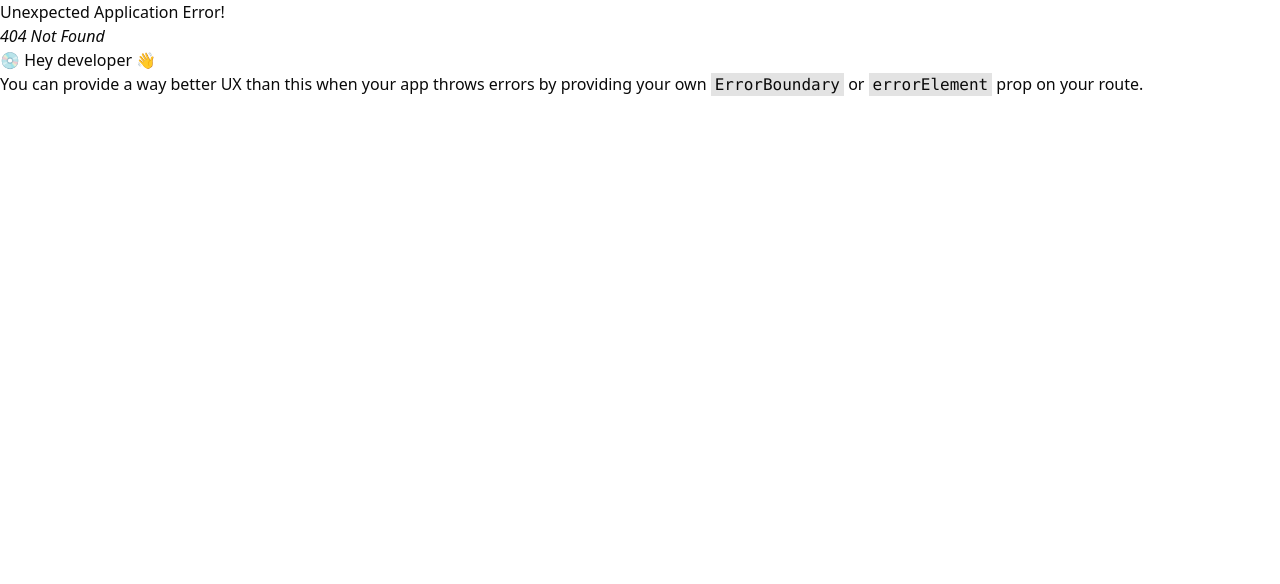
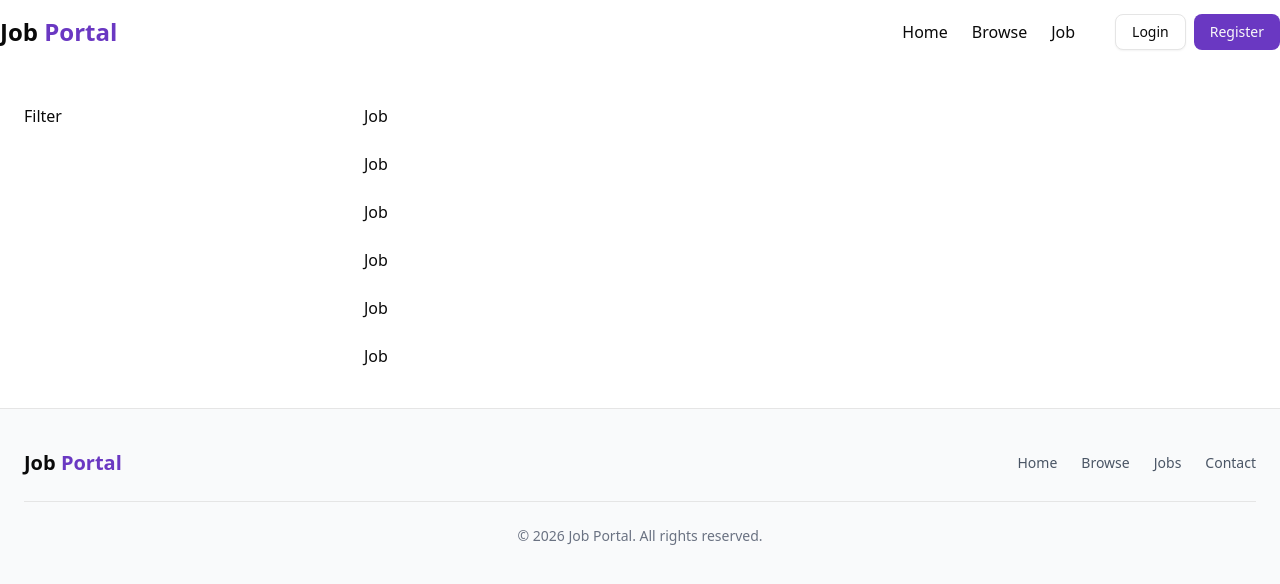
Before and after one commit to keysh123/JobHunt, a React app in the folder frontend/: page /jobs in a window 1280 px wide. Before the commit this address had no page. Shown: the top 584 px of the page. Built offline with nearby package versions, Linux system fonts and the light colour scheme; the HTML template or start-up script is replaced by a standard one.

Commit message:
frontend footer , layout , job page

```diff
--- a/frontend/src/App.jsx
+++ b/frontend/src/App.jsx
@@ -1,27 +1,27 @@
 import React from "react";
-import Navbar from "./components/components_lite/Navbar";
 import { createBrowserRouter, RouterProvider } from "react-router-dom";
+
 import Login from "./components/authetication/Login";
 import Register from "./components/authetication/Register";
 import Home from "./components/components_lite/Home";
+import Jobs from "./components/components_lite/Jobs";
+import Layout from "./components/components_lite/Layout";
+
+const appRouter = createBrowserRouter([
+  {
+    path: "/",
+    element: <Layout />,
+    children: [
+      { path: "/", element: <Home /> },
+      { path: "/login", element: <Login /> },
+      { path: "/register", element: <Register /> },
+      { path: "/jobs", element: <Jobs /> }
+    ]
+  }
+]);
 
 const App = () => {
-  const appRouter = createBrowserRouter([
-    { path: "/", element: <Home /> },
-    {
-      path: "/login",
-      element: <Login />,
-    },
-    {
-      path: "/register",
-      element: <Register />,
-    },
-  ]);
-  return (
-    <>
-     <RouterProvider router={appRouter}></RouterProvider>
-    </>
-  );
+  return <RouterProvider router={appRouter} />;
 };
 
 export default App;
--- /dev/null
+++ b/frontend/src/components/components_lite/Filter.jsx
@@ -0,0 +1,9 @@
+import React from 'react'
+
+const Filter = () => {
+  return (
+    <div>Filter</div>
+  )
+}
+
+export default Filter
--- a/frontend/src/components/components_lite/Footer.jsx
+++ b/frontend/src/components/components_lite/Footer.jsx
@@ -0,0 +1,35 @@
+import React from "react";
+
+const Footer = () => {
+  return (
+    <footer className="bg-gray-50 border-t">
+      <div className="max-w-7xl mx-auto px-6 py-10">
+
+        <div className="flex flex-col md:flex-row justify-between items-center gap-4">
+
+          {/* Logo / Name */}
+          <h1 className="text-xl font-bold">
+            Job <span className="text-[#6A38C2]">Portal</span>
+          </h1>
+
+          {/* Links */}
+          <ul className="flex gap-6 text-sm text-gray-600">
+            <li className="hover:text-[#6A38C2] cursor-pointer">Home</li>
+            <li className="hover:text-[#6A38C2] cursor-pointer">Browse</li>
+            <li className="hover:text-[#6A38C2] cursor-pointer">Jobs</li>
+            <li className="hover:text-[#6A38C2] cursor-pointer">Contact</li>
+          </ul>
+
+        </div>
+
+        {/* Divider */}
+        <div className="border-t mt-6 pt-6 text-center text-sm text-gray-500">
+          <p>© {new Date().getFullYear()} Job Portal. All rights reserved.</p>
+        </div>
+
+      </div>
+    </footer>
+  );
+};
+
+export default Footer;
--- a/frontend/src/components/components_lite/Home.jsx
+++ b/frontend/src/components/components_lite/Home.jsx
@@ -3,14 +3,16 @@ import Navbar from './Navbar'
 import Header from './Header'
 import Category from './Category'
 import LatestJobs from './LatestJobs'
+import Footer from './Footer'
 
 const Home = () => {
   return (
     <>
-    <Navbar/>
+    {/* <Navbar/> */}
     <Header/>
     <Category/>
     <LatestJobs/>
+    {/* <Footer/> */}
     </>
   )
 }
--- /dev/null
+++ b/frontend/src/components/components_lite/Job.jsx
@@ -0,0 +1,9 @@
+import React from 'react'
+
+const Job = () => {
+  return (
+    <div>Job</div>
+  )
+}
+
+export default Job
--- /dev/null
+++ b/frontend/src/components/components_lite/Jobs.jsx
@@ -0,0 +1,31 @@
+import React from "react";
+import Filter from "./Filter";
+import Job from "./Job";
+
+const jobsArray = [1, 2, 3, 4, 5, 6];
+
+const Jobs = () => {
+  return (
+    <div className="max-w-7xl mx-auto px-6 py-10">
+
+      <div className="flex gap-8">
+
+        {/* Filter Sidebar */}
+        <div className="w-1/4">
+          <Filter />
+        </div>
+
+        {/* Jobs Section */}
+        <div className="flex-1 flex flex-col gap-6">
+          {jobsArray.map((job, i) => {
+            return <Job key={i} />;
+          })}
+        </div>
+
+      </div>
+
+    </div>
+  );
+};
+
+export default Jobs;
--- /dev/null
+++ b/frontend/src/components/components_lite/Layout.jsx
@@ -0,0 +1,17 @@
+import React from "react";
+import { Outlet } from "react-router-dom";
+import Navbar from "./Navbar";
+import Footer from "./Footer";
+
+const Layout = () => {
+  return (
+    <>
+      <Navbar
+       />
+      <Outlet />
+      <Footer />
+    </>
+  );
+};
+
+export default Layout;
--- a/frontend/src/components/components_lite/Navbar.jsx
+++ b/frontend/src/components/components_lite/Navbar.jsx
@@ -17,9 +17,9 @@ const Navbar = () => {
         </div>
         <div className="flex items-center gap-10">
           <ul className="flex font-medium items-center gap-6">
-            <li>Home</li>
+            <Link to={'/'}>Home</Link>
             <li>Browse</li>
-            <li>Job</li>
+            <Link to={'/jobs'}>Job</Link>
           </ul>
           {!user ? (
             <>
```
